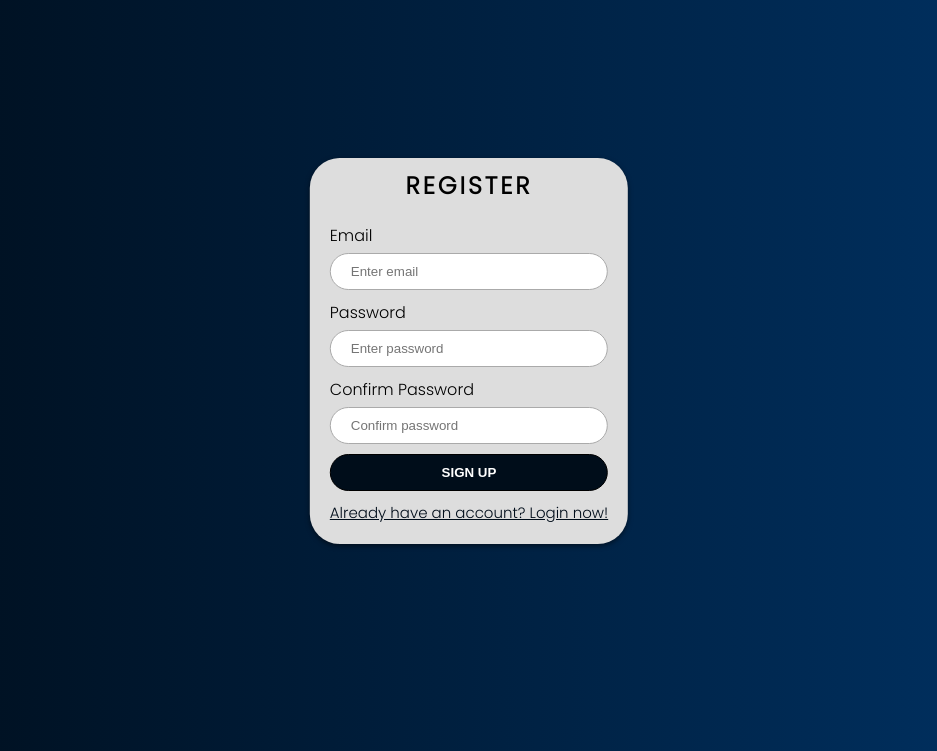
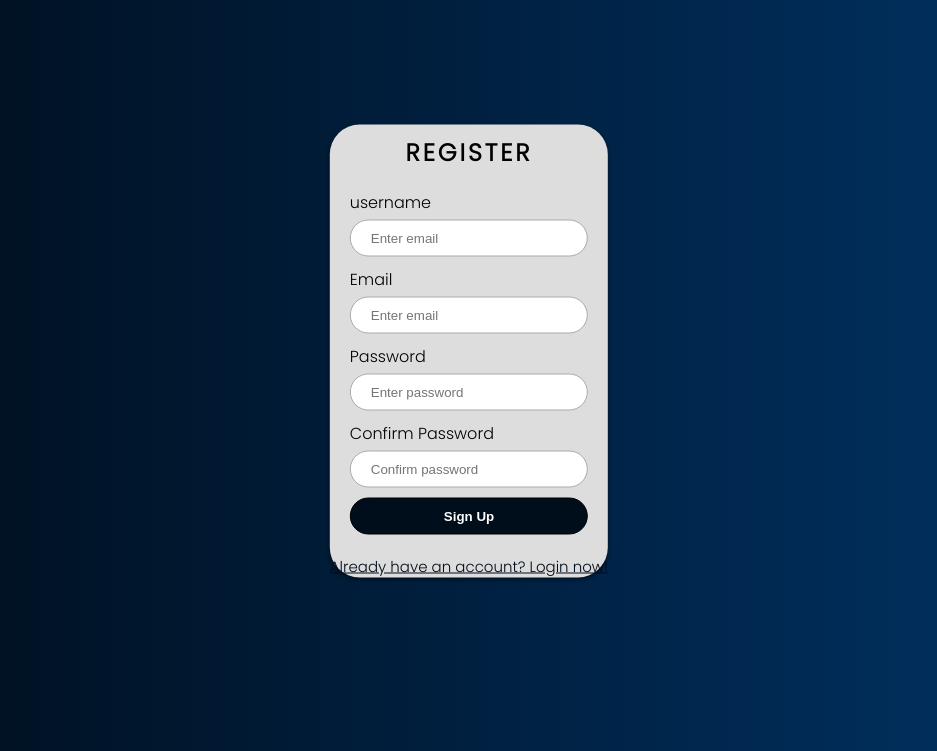
Before and after one commit to YameTechs/website, a Flask app: page /register/ in a window 1280 px wide. Shown: the part 49-800 px from the top of the page, without its empty margins (171-1108 px from the left). Run offline with Flask 2, Linux system fonts and the light colour scheme; parts of the project's set-up code (start-up, migrations or seed data) failed here and were passed over; some libraries are stand-ins or nearby versions.

Commit message:
debugged the login and register function

```diff
--- a/src/config.py
+++ b/src/config.py
@@ -4,12 +4,15 @@ import os
 class Config:
     SECRET_KEY = os.environ["FLASK_SECRET_KEY"]
     SQLALCHEMY_DATABASE_URI = os.environ["DATABASE_URI"]
+
     SQLALCHEMY_TRACK_MODIFICATIONS = False
     MAIL_SERVER = "smtp.gmail.com"
     MAIL_PORT = 587
     MAIL_USE_TLS = True
+
     MAIL_USERNAME = os.environ["EMAIL_USER"]
     MAIL_PASSWORD = os.environ["EMAIL_PASS"]
     RECAPTCHA_PUBLIC_KEY = os.environ["RECAPTCHA_PUBLIC_KEY"]
     RECAPTCHA_PRIVATE_KEY = os.environ["RECAPTCHA_PRIVATE_KEY"]
+
     TESTING = os.environ["DEVMODE"] == "True"
--- a/src/templates/base.html
+++ b/src/templates/base.html
@@ -37,18 +37,17 @@
           </div>
           <div class="userAcc_menu">
             {% if current_user.is_authenticated %}
-              <img src="{{url_for('static', filename='img/example2.jpeg')}}" class="profilepic"><h3>{username}<br><span>{email}</span></h3>
-            {% else %}
-              <img src="{{url_for('static', filename='img/example2.jpeg')}}" class="profilepic"><h3>Guest<br><span>example@guest.com</span></h3>
+              <img src="{{ url_for('static', filename='img/' + current_user.image_file) }}" class="profilepic">
+              <h3>{{ current_user.username }}<br><span>{{ current_user.email }}</span></h3>
             {% endif %}
             <ul>
               {% if current_user.is_authenticated %}
                 <li><a href="#"><i class="fas fa-user"></i>My Profile</a></li>
-                <li><a href="#"><i class="fas fa-user"></i>TEST</a></li>
                 <li><a href="#"><i class="fas fa-cog"></i>Settings</a></li>
-                <li><a href="/login/"><i class="fas fa-sign-out-alt"></i>Logout</a></li>
+                <li><a href="/logout/"><i class="fas fa-sign-out-alt"></i>Logout</a></li>
               {% else %}
                 <li><a href="/login/"><i class="fas fa-sign-in-alt"></i>Login</a></li>
+                <li><a href="/register/"><i class="fas fa-sign-in-alt"></i>Register</a></li>
               {% endif %}
             </ul>
           </div>
--- a/src/templates/register.html
+++ b/src/templates/register.html
@@ -10,6 +10,15 @@
   <div class="logreg-form">
     <h2>REGISTER</h2>
     <form method="POST" action="">
+      {{ form.hidden_tag() }}
+      <div class="form-element">
+        <label for="username">username</label>
+        {{ form.username(class="form-input", id="username", placeholder="Enter email") }}
+        {% for error in form.username.errors %}
+          <span>{{ error }}</span>
+        {% endfor %}
+      </div>
+
       <div class="form-element">
         <label for="email">Email</label>
         {{ form.email(class="form-input", id="emaill", placeholder="Enter email") }}
@@ -22,7 +31,7 @@
         <label for="passs">Password</label>
         {{ form.password(class="form-input", id="passs", placeholder="Enter password") }}
         {% for error in form.password.errors %}
-        <span>{{ error }}</span>
+          <span>{{ error }}</span>
         {% endfor %}
       </div>
 
@@ -31,7 +40,7 @@
 
         {{ form.confirm_password(class="form-input", id="passs2", placeholder="Confirm password") }}
         {% for error in form.confirm_password.errors %}
-        <span>{{ error }}</span>
+          <span>{{ error }}</span>
         {% endfor %}
       </div>
 
@@ -43,12 +52,11 @@
         {{ form.submit(class="form-submit") }}
       </div>
 
-      <div class="form-element">
-        <a href="{{ url_for("users.login") }}">Already have an account? Login now!</a>
-      </div>
+    </form>
+    <div class="form-element">
+      <a href="{{ url_for("users.login") }}">Already have an account? Login now!</a>
+    </div>
 
-    </form>
   </div>
 
-
 {% endblock content %}
--- a/src/users/forms.py
+++ b/src/users/forms.py
@@ -28,7 +28,7 @@ class RegistrationForm(FlaskForm):
         "Confirm Password", validators=[DataRequired(), EqualTo("password")]
     )
     recaptcha = RecaptchaField()
-    submit = SubmitField("SIGN UP")
+    submit = SubmitField("Sign Up")
 
     def validate_username(self, username):
         user = User.query.filter_by(username=username.data).first()
@@ -42,11 +42,11 @@ class RegistrationForm(FlaskForm):
 
 
 class LoginForm(FlaskForm):
-    email = EmailField("SDADSADA", validators=[DataRequired()])
+    email = EmailField("Email", validators=[DataRequired()])
     password = PasswordField(validators=[DataRequired()])
-    remember = BooleanField()
+    remember = BooleanField("Remember Me")
     recaptcha = RecaptchaField()
-    submit = SubmitField("LOGIN")
+    submit = SubmitField("Login")
 
 
 class RequestResetFrom(FlaskForm):
--- a/src/users/routes.py
+++ b/src/users/routes.py
@@ -64,11 +64,15 @@ def logout():
 
 @users.route("/register/", methods=["POST", "GET"])
 def register():
+    print('enter register')
     if current_user.is_authenticated:
+        print("user is authenticated")
         return redirect(url_for("main.home"))
 
     form = RegistrationForm()
+    print('form is valid')
     if not form.validate_on_submit():
+        print('returned')
         return render_template("register.html", form=form)
 
     hashed_password = bcrypt.generate_password_hash(form.password.data).decode("utf-8")
@@ -87,10 +91,13 @@ def register():
     )
 
     send_user_email(user, "Account Verification", msg_body, "users.verify_token")
+    print('email sent')
 
     db.session.add(user)
     db.session.commit()
+    print('added in database')
 
+    print('you have been registered')
     flash("You have registered in!")
     return redirect(url_for("users.login"))
 
```
Also changed, not shown: src/templates/login.html (+8 -15 lines), src/static/img/default.jpeg (renamed from src/static/img/example2.jpeg).
